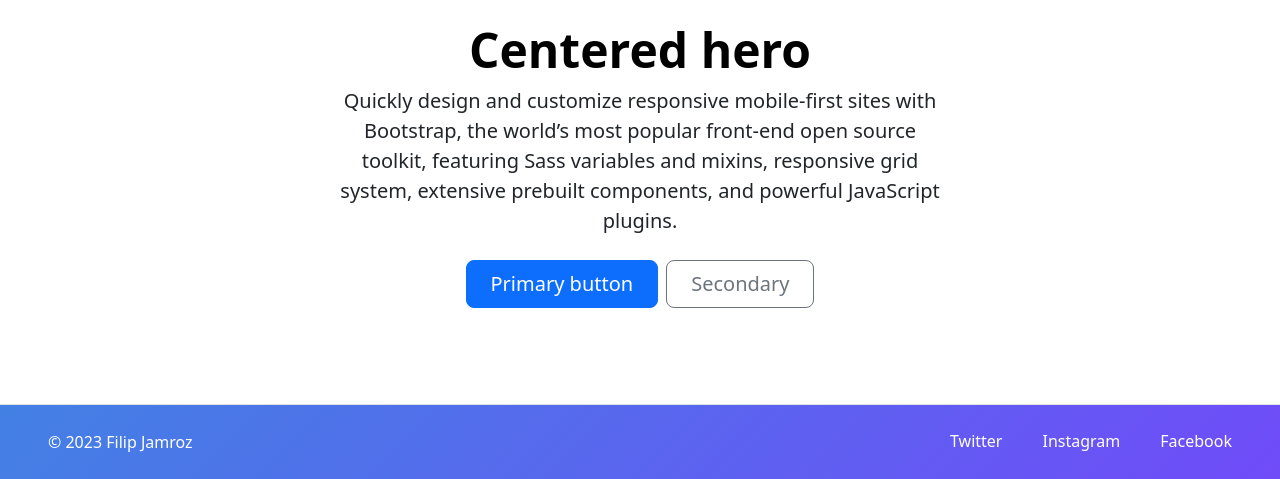
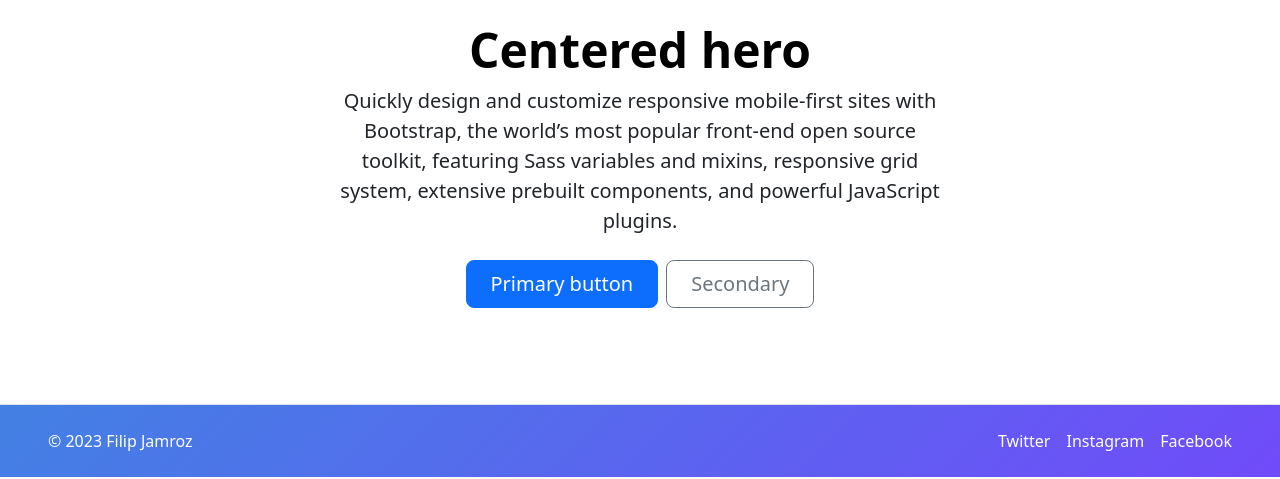
Before and after one commit to FilipJam/Portfolio, a plain HTML site: page index.html in a window 1280 px wide. Shown: the part 744-1223 px from the top of the page. Drawn offline with nearby package versions, Linux system fonts and the light colour scheme.

Commit message:
Fix alignment for bottom links

```diff
--- a/index.html
+++ b/index.html
@@ -68,14 +68,14 @@
 
     <div class="container background footer">
       <footer class="d-flex flex-wrap justify-content-between align-items-center py-4 px-5 border-top">
-        <div class="col-md-4 d-flex align-items-center">
+        <div class="col-md-6 d-flex align-items-center">
           <span class="mb-3 mb-md-0 text-white">© 2023 Filip Jamroz</span>
         </div>
 
-        <ul class="nav col-md-4 justify-content-end list-unstyled d-flex">
-          <li class="ms-3"><a class="text-white MyListItem" href="#"><svg class="bi" width="24" height="24"><use xlink:href="#twitter"></use></svg>Twitter</a></li>
-          <li class="ms-3"><a class="text-white MyListItem" href="#"><svg class="bi" width="24" height="24"><use xlink:href="#instagram"></use></svg>Instagram</a></li>
-          <li class="ms-3"><a class="text-white MyListItem" href="#"><svg class="bi" width="24" height="24"><use xlink:href="#facebook"></use></svg>Facebook</a></li>
+        <ul class="nav col-md-6 justify-content-end list-unstyled d-flex">
+          <li class="ms-3"><a class="text-white MyListItem" href="#"><!--<svg class="bi" width="24" height="24"><use xlink:href="#twitter"></use></svg>-->Twitter</a></li>
+          <li class="ms-3"><a class="text-white MyListItem" href="#"><!--<svg class="bi" width="24" height="24"><use xlink:href="#instagram"></use></svg>-->Instagram</a></li>
+          <li class="ms-3"><a class="text-white MyListItem" href="#"><!--<svg class="bi" width="24" height="24"><use xlink:href="#facebook"></use></svg>-->Facebook</a></li>
         </ul>
       </footer>
     </div>
```
